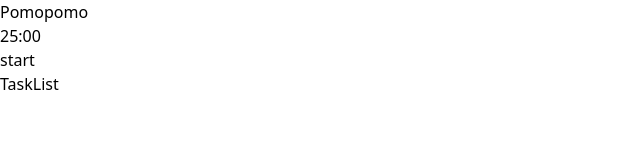
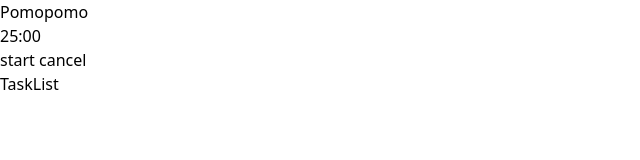
Before and after one commit to CandraJengger/svelte-pomodoro-tailwind, a Svelte app: page / in a window 1280 px wide. Shown: the top 160 px of the page, without its empty margins (0-640 px from the left). Built offline with nearby package versions, Linux system fonts and the light colour scheme.

Commit message:
Canceling pomodoro

```diff
--- a/src/components/PomodoroTimer.svelte
+++ b/src/components/PomodoroTimer.svelte
@@ -56,11 +56,16 @@
     clearInterval(interval);
     pomodoroTime = POMODORO_S;
   }
+
+  function cancelPomodoro() {
+    idle();
+  }
 </script>
 
 <section>
   <p>{formatTime(pomodoroTime)}</p>
   <footer>
     <button on:click={startPomodoro}>start</button>
+    <button on:click={cancelPomodoro}>cancel</button>
   </footer>
 </section>
```
